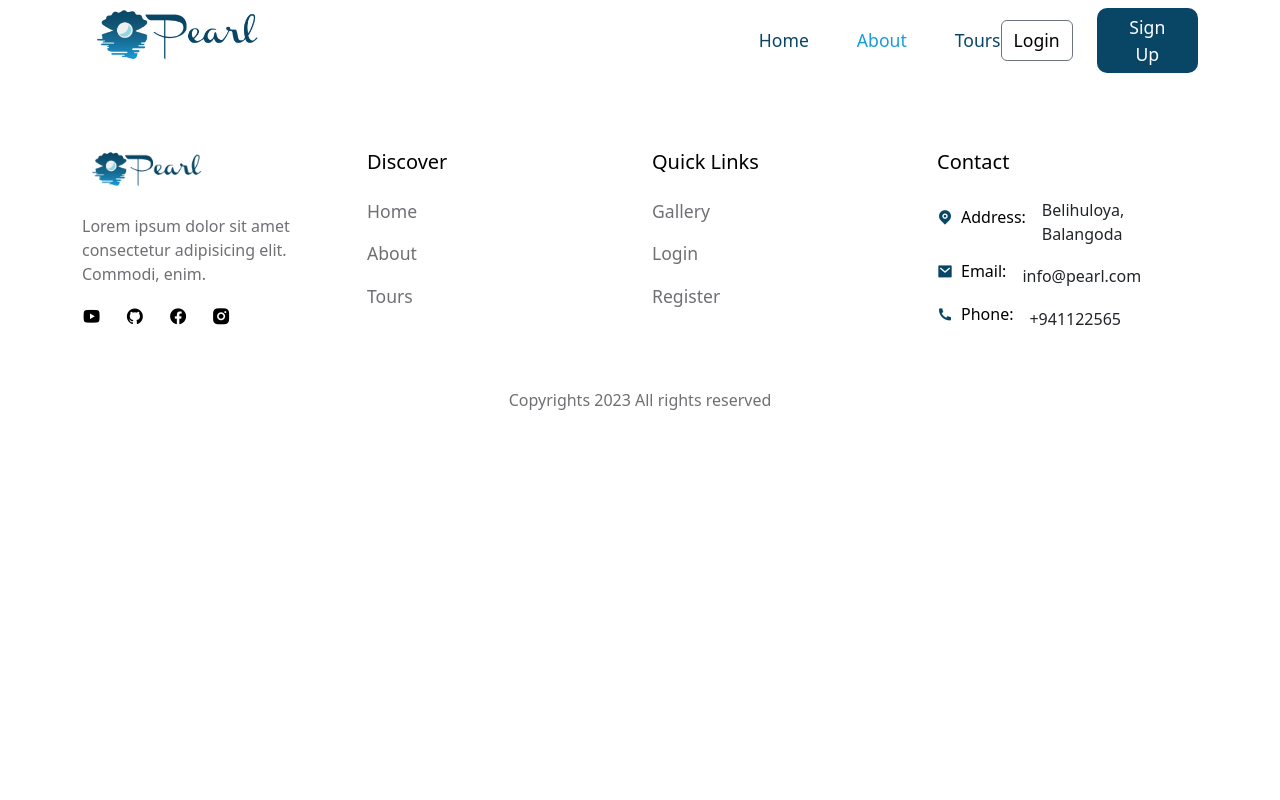
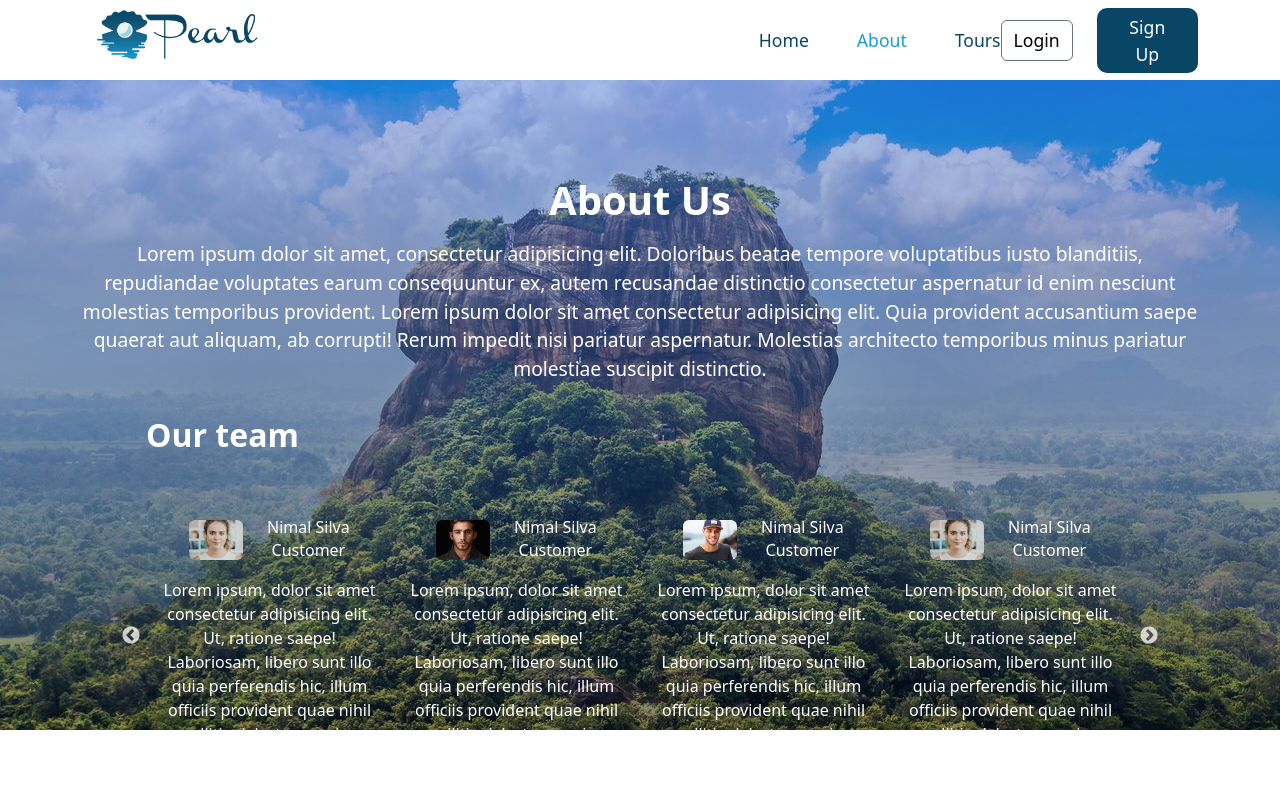
Before and after one commit to Shehan-lakshitha/Pearl, a React (Create React App) app in the folder frontend/: page /about in a window 1280 px wide. Shown: the top 800 px of the page. Built offline with nearby package versions, Linux system fonts and the light colour scheme; a web font is replaced by a local one.

Commit message:
Added About us page

```diff
--- /dev/null
+++ b/frontend/src/components/Team/Team.jsx
@@ -0,0 +1,142 @@
+import React from "react";
+import Slider from "react-slick";
+import ava01 from "../../assets/images/ava-1.jpg";
+import ava02 from "../../assets/images/ava-2.jpg";
+import ava03 from "../../assets/images/ava-3.jpg";
+
+const Team = () => {
+  const settings = {
+    dots: false,
+    infinite: true,
+    autoplay: true,
+    speed: 1000,
+    swipeToSlide: 2000,
+    slidesToShow: 4,
+
+    responsive: [
+        {
+          breakpoint: 992,
+          settings: {
+            slidesToShow: 2,
+            SlidesToScroll: 1,
+            infinite: true,
+            dots: true,
+          },
+        },
+        {
+          breakpoint: 576,
+          settings: {
+            slidesTOShow: 1,
+            SlidesToScroll: 1,
+          },
+        },
+      ],
+  };
+  return (
+    <Slider {...settings}>
+      <div className="team py-4 px-3">
+        <div className="team_Name d-flex align-items-center gap-4 mt-3">
+          <img src={ava01} className="w-25 h-25 rounded-2" alt="" />
+          <div>
+            <h6 className="mb-0 mt-3">Nimal Silva</h6>
+            <p>Customer</p>
+          </div>
+        </div>
+
+        <p>
+          Lorem ipsum, dolor sit amet consectetur adipisicing elit. Ut, ratione
+          saepe! Laboriosam, libero sunt illo quia perferendis hic, illum
+          officiis provident quae nihil mollitia delectus maxime eum. Tempora,
+          illo veritatis.
+        </p>
+      </div>
+
+      <div className="team py-4 px-3">
+        <div className="team_Name d-flex align-items-center gap-4 mt-3">
+          <img src={ava02} className="w-25 h-25 rounded-2" alt="" />
+          <div>
+            <h6 className="mb-0 mt-3">Nimal Silva</h6>
+            <p>Customer</p>
+          </div>
+        </div>
+
+        <p>
+          Lorem ipsum, dolor sit amet consectetur adipisicing elit. Ut, ratione
+          saepe! Laboriosam, libero sunt illo quia perferendis hic, illum
+          officiis provident quae nihil mollitia delectus maxime eum. Tempora,
+          illo veritatis.
+        </p>
+      </div>
+
+      <div className="team py-4 px-3">
+        <div className="team_Name d-flex align-items-center gap-4 mt-3">
+          <img src={ava03} className="w-25 h-25 rounded-2" alt="" />
+          <div>
+            <h6 className="mb-0 mt-3">Nimal Silva</h6>
+            <p>Customer</p>
+          </div>
+        </div>
+
+        <p>
+          Lorem ipsum, dolor sit amet consectetur adipisicing elit. Ut, ratione
+          saepe! Laboriosam, libero sunt illo quia perferendis hic, illum
+          officiis provident quae nihil mollitia delectus maxime eum. Tempora,
+          illo veritatis.
+        </p>
+      </div>
+
+      <div className="team py-4 px-3">
+        <div className="team_Name d-flex align-items-center gap-4 mt-3">
+          <img src={ava01} className="w-25 h-25 rounded-2" alt="" />
+          <div>
+            <h6 className="mb-0 mt-3">Nimal Silva</h6>
+            <p>Customer</p>
+          </div>
+        </div>
+
+        <p>
+          Lorem ipsum, dolor sit amet consectetur adipisicing elit. Ut, ratione
+          saepe! Laboriosam, libero sunt illo quia perferendis hic, illum
+          officiis provident quae nihil mollitia delectus maxime eum. Tempora,
+          illo veritatis.
+        </p>
+      </div>
+
+      <div className="team py-4 px-3">
+        <div className="team_Name d-flex align-items-center gap-4 mt-3">
+          <img src={ava02} className="w-25 h-25 rounded-2" alt="" />
+          <div>
+            <h6 className="mb-0 mt-3">Nimal Silva</h6>
+            <p>Customer</p>
+          </div>
+        </div>
+
+        <p>
+          Lorem ipsum, dolor sit amet consectetur adipisicing elit. Ut, ratione
+          saepe! Laboriosam, libero sunt illo quia perferendis hic, illum
+          officiis provident quae nihil mollitia delectus maxime eum. Tempora,
+          illo veritatis.
+        </p>
+      </div>
+
+      <div className="team py-4 px-3">
+        <div className="team_Name d-flex align-items-center gap-4 mt-3">
+          <img src={ava03} className="w-25 h-25 rounded-2" alt="" />
+          <div>
+            <h6 className="mb-0 mt-3">Nimal Silva</h6>
+            <p>Customer</p>
+          </div>
+        </div>
+
+        <p>
+          Lorem ipsum, dolor sit amet consectetur adipisicing elit. Ut, ratione
+          saepe! Laboriosam, libero sunt illo quia perferendis hic, illum
+          officiis provident quae nihil mollitia delectus maxime eum. Tempora,
+          illo veritatis.
+        </p>
+      </div>
+    </Slider>
+  );
+};
+
+export default Team;
--- /dev/null
+++ b/frontend/src/pages/About.jsx
@@ -0,0 +1,37 @@
+import React from "react";
+import { Container, Row, Col, Form, FormGroup } from "reactstrap";
+import "../styles/about.css";
+import Team from "../components/Team/Team";
+
+const About = () => {
+  return (
+    <>
+    {/* About the company and team section start */}
+      <section className="AboutUs">
+        <Container>
+          <Row>
+            <Col lg="12">
+              <div className="content">
+                <h1>About Us</h1>
+                <p>
+                  Lorem ipsum dolor sit amet, consectetur adipisicing elit.
+                  Doloribus beatae tempore voluptatibus iusto blanditiis,
+                  repudiandae voluptates earum consequuntur ex, autem recusandae
+                  distinctio consectetur aspernatur id enim nesciunt molestias
+                  temporibus provident. Lorem ipsum dolor sit amet consectetur adipisicing elit. Quia provident accusantium saepe quaerat aut aliquam, ab corrupti! Rerum impedit nisi pariatur aspernatur. Molestias architecto temporibus minus pariatur molestiae suscipit distinctio.
+                </p>
+              </div>
+              <div className="slider">
+                <h2>Our team</h2>
+                <Team/>
+              </div>
+            </Col>
+          </Row>
+        </Container>
+      </section>
+      {/* About the company and team section end */}
+    </>
+  );
+};
+
+export default About;
--- a/frontend/src/router/Routers.js
+++ b/frontend/src/router/Routers.js
@@ -2,6 +2,7 @@ import React from 'react'
 import {Routes, Route, Navigate} from 'react-router-dom'
 
 import Home from './../pages/Home';
+import About from './../pages/About';
 import Tours from './../pages/Tours';
 import TourDetails from './../pages/TourDetails';
 import Login from './../pages/Login';
@@ -14,6 +15,7 @@ const Routers = () => {
     <Routes>
         <Route path='/' element={<Navigate to='/home'/>} />
         <Route path='/home' element={<Home/>} />
+        <Route path='/about' element={<About/>} />
         <Route path='/tours' element={<Tours/>} />
         <Route path='/tours/:id' element={<TourDetails/>} />
         <Route path='/login' element={<Login/>} />
--- /dev/null
+++ b/frontend/src/styles/about.css
@@ -0,0 +1,58 @@
+.AboutUs {
+  background: linear-gradient(rgba(57, 114, 220, 0.45), rgba(0, 0, 0, 0.45)),
+    url("../assets/images/about.jpg") no-repeat center center;
+  height: 300px;
+  background-size: cover;
+  align-items: center;
+  justify-content: center;
+  width: 100%;
+  height: 650px;
+  padding-top: 4rem;
+  padding: 2rem;
+}
+
+.content h1 {
+  font-size: 2.5rem;
+  color: #fff;
+  margin-top: 4rem;
+  text-align: center;
+  font-weight: 700;
+}
+
+.content p {
+  font-size: 1.2rem;
+  color: #fff;
+  margin-top: 1rem;
+  text-align: center;
+}
+
+.slider{
+    padding-left: 4rem;
+    padding-right: 4rem;
+}
+
+.slider h2 {
+  margin-top: 2rem;
+  color: #fff;
+  font-weight: 600;
+}
+
+.team {
+  display: flex;
+  flex-direction: column;
+  color: #fff;
+  align-items: center;
+  justify-content: center;
+  text-align: center;
+}
+
+.team_Name{
+    align-items: center;
+    justify-content: center;
+}
+
+h6 {
+  color: #fff;
+  font-size: 1.5rem;
+  font-weight: 500;
+}
--- a/frontend/src/styles/home.css
+++ b/frontend/src/styles/home.css
@@ -97,3 +97,8 @@
     margin-bottom: 2.5rem;
     margin-top: 1rem;
 }
+
+.testimonial h6{
+    font-size: 1.1rem;
+    color: var(--text-color);
+}
```
Also changed, not shown: frontend/src/assets/images/about.jpg (added).
